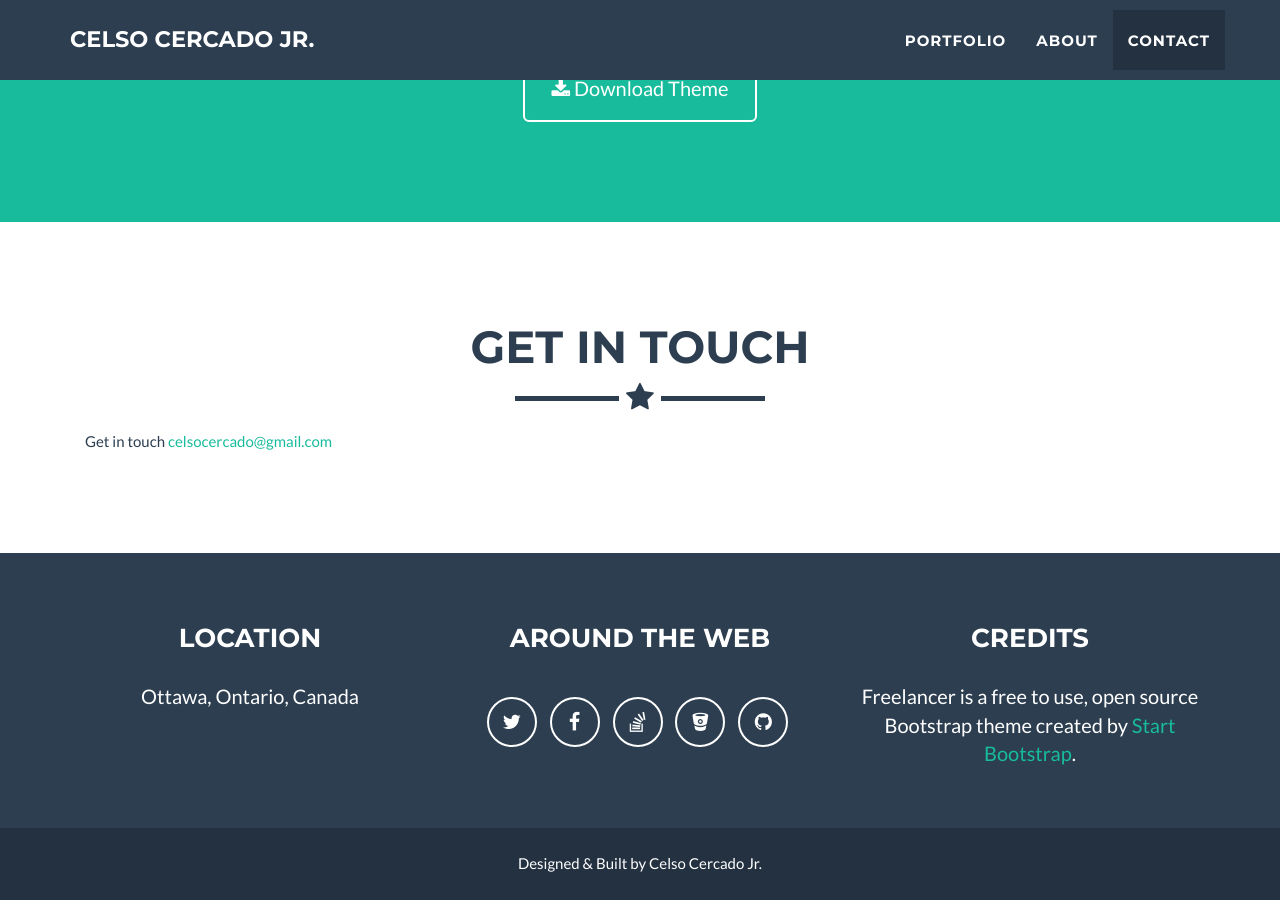
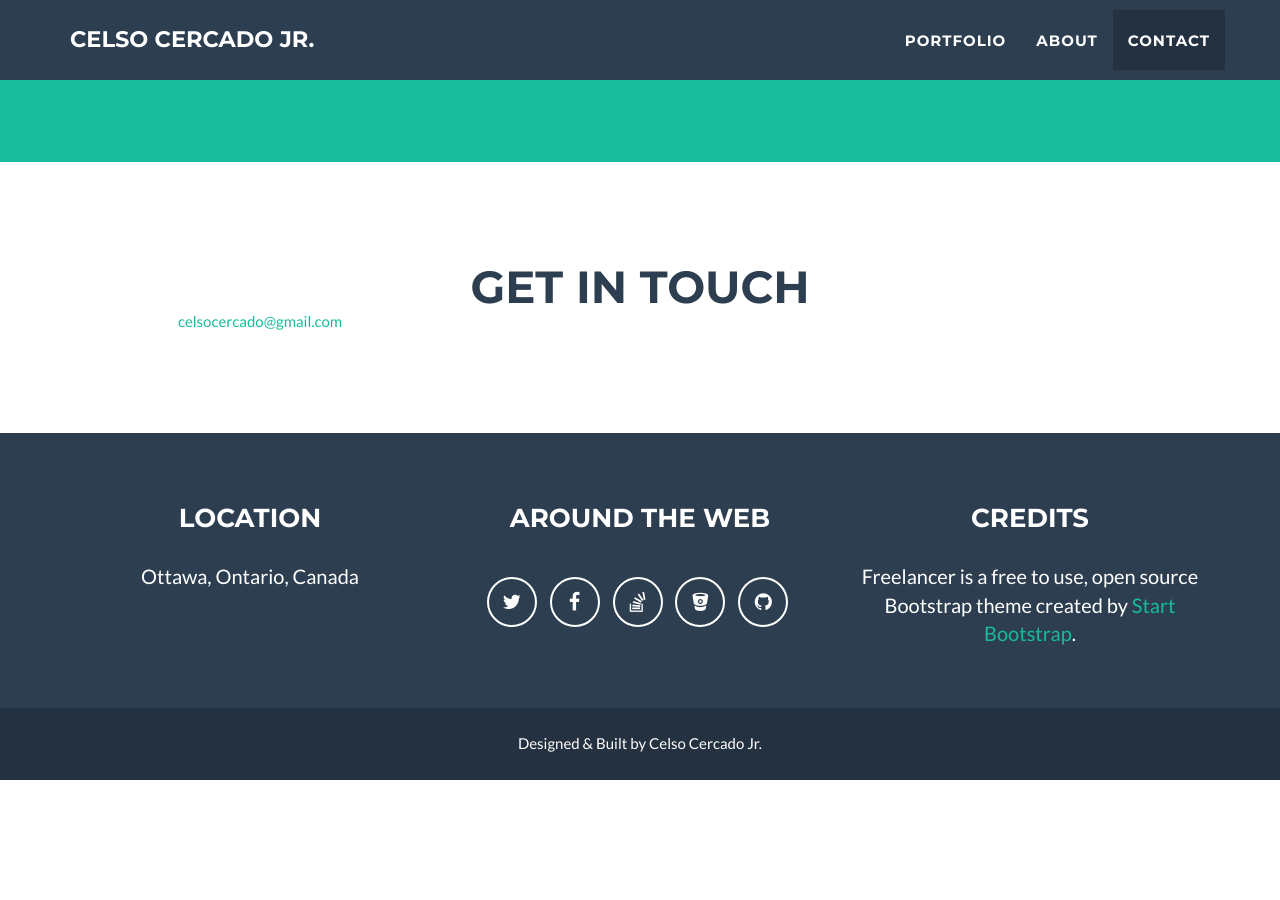
Before and after one commit to Celso-Cercado-Jr/new-app, a Jekyll site: the page built from index.html, in a window 1280 px wide and 900 px high, scrolled down 2016 px. Built offline with Jekyll 4.4.1, drawn with Linux system fonts in a browser that asks for light colours; after the commit the page ends 2796 px from its top, so only the background shows below that.

Commit message:
added new

```diff
--- a/_includes/contact.html
+++ b/_includes/contact.html
@@ -4,14 +4,12 @@
             <div class="row">
                 <div class="col-lg-12 text-center">
                     <h2>Get in touch</h2>
-                    <hr class="star-primary">
                 </div>
             </div>
       <div class="footer-col col-md-4">
-         <span>Get in touch </span>
-         <span>
-           <a href="mailto:celsocercado@gmail.com" target="_blank" class="highlight-link">celsocercado@gmail.com</a>
-         </span>
+           <div class="col-lg-12 text-center">
+               <a href="mailto:celsocercado@gmail.com" target="_blank" class="highlight-link">celsocercado@gmail.com</a>
+           </div>
        </div>
         </div>
     </section>
--- a/_includes/footer.html
+++ b/_includes/footer.html
@@ -4,7 +4,7 @@
             <div class="container">
                 <div class="row">
                     <div class="footer-col col-md-4">
-                        <h3>LOCATION</h3>
+                        <h3>Location</h3>
                         <p> Ottawa, Ontario, Canada
                         </p>
                     </div>
--- a/_includes/header.html
+++ b/_includes/header.html
@@ -6,7 +6,7 @@
                     <img class="img-responsive" src="img/profile.png" alt="">
                     <div class="intro-text">
                         <span class="name">{{ site.title }}</span>
-                        <hr class="star-light">
+
                         <span class="skills">{{ site.skills }}</span>
                     </div>
                 </div>
--- a/_includes/nav.html
+++ b/_includes/nav.html
@@ -9,7 +9,7 @@
                     <span class="icon-bar"></span>
                     <span class="icon-bar"></span>
                 </button>
-                <a class="navbar-brand" href="#page-top">{{ site.title }}</a>
+                <a class="navbar-brand" href="#page-top"> Celso Cercado Jr.</a>
             </div>
 
             <!-- Collect the nav links, forms, and other content for toggling -->
```
